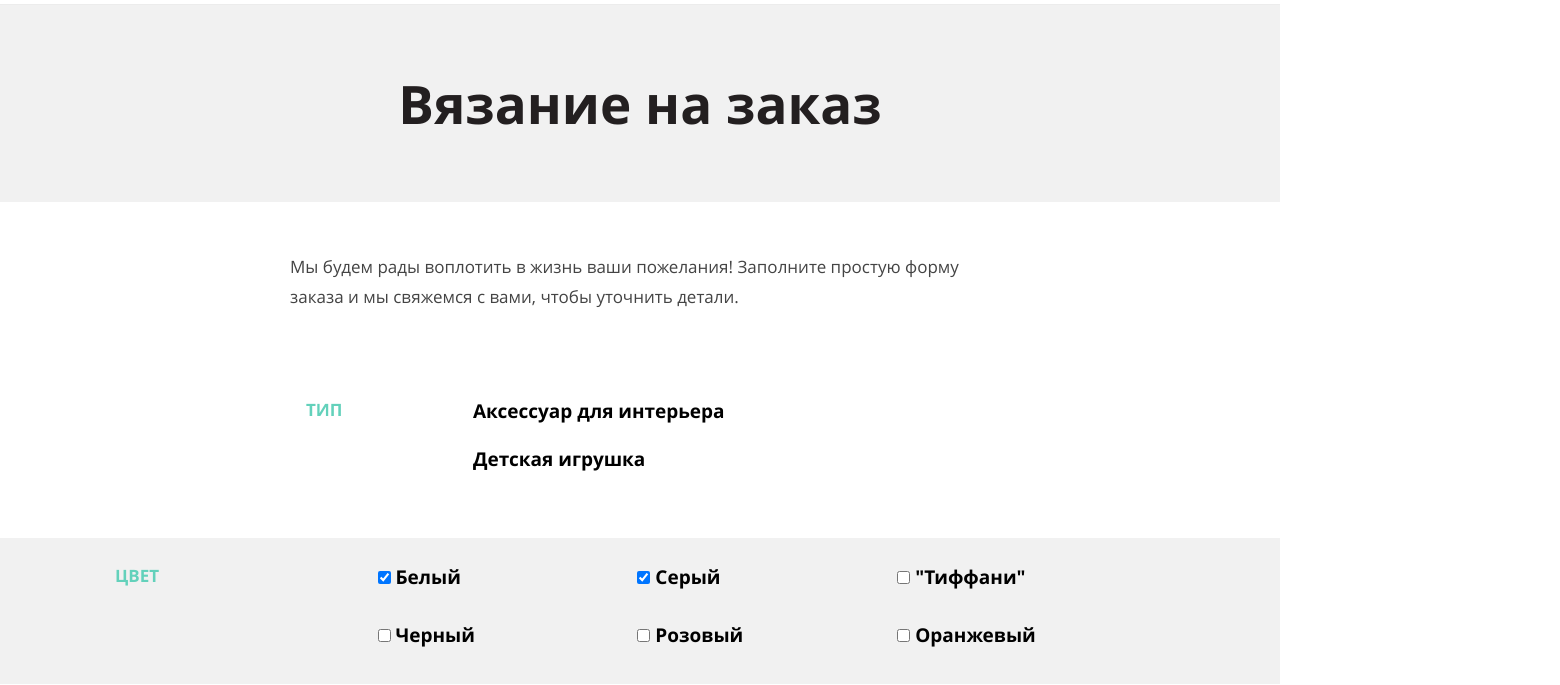
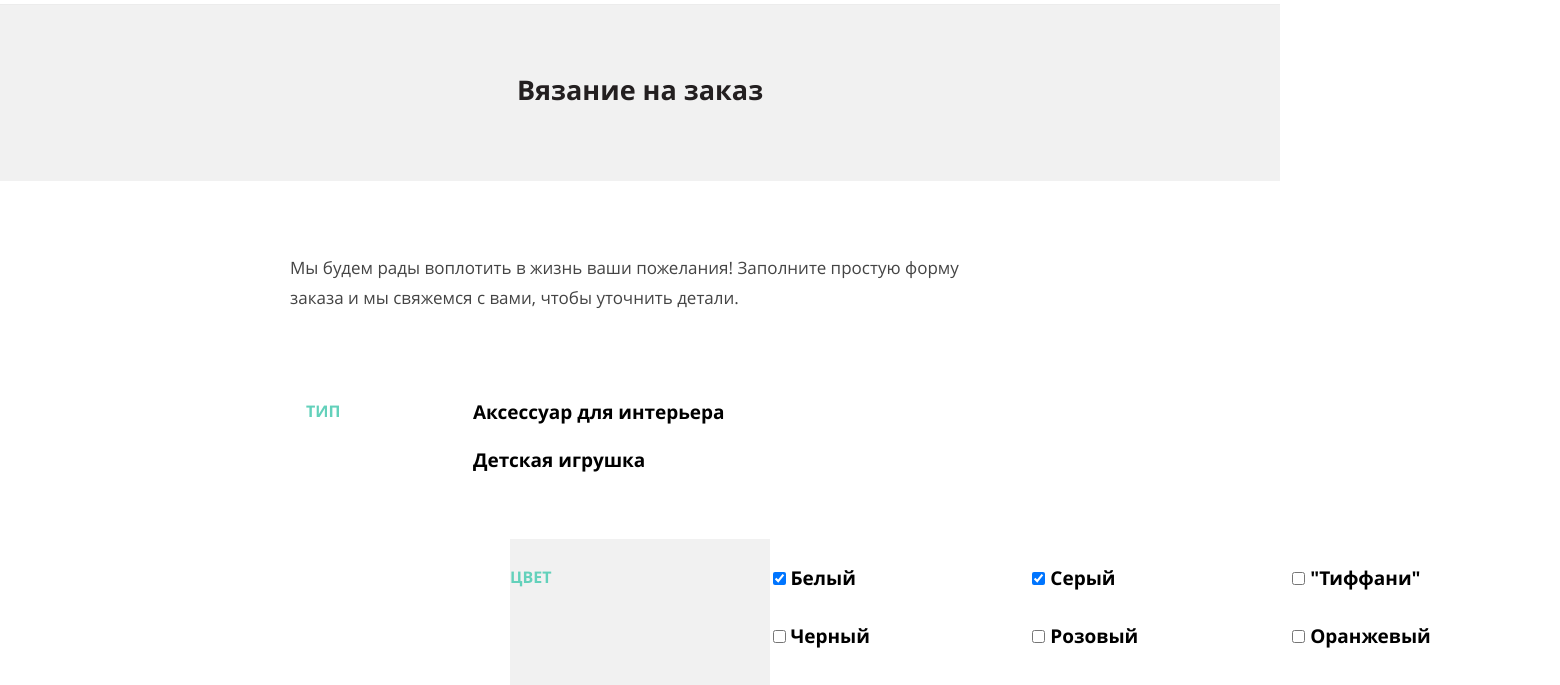
Before and after one commit to kovarnyirus/215150-mishka, a plain HTML site: page form.html in a window 1280 px wide. Shown: the part 71-756 px from the top of the page, 1560 px wide, since content can reach past the window. Drawn offline with nearby package versions, Linux system fonts and the light colour scheme; files that its build step writes are made by us from their sources.

Commit message:
form page поправки

```diff
--- a/form.html
+++ b/form.html
@@ -44,10 +44,12 @@
     </div>
   </header>
   <div class="order-form">
-    <div class="order-form__title">
-      <h1>Вязание на заказ</h1>
+    <div class="order-form-header">
+      <div class="order-form-header__title">
+        <h1>Вязание на заказ</h1>
+      </div>
     </div>
-    <form action="https://echo.htmlacademy.ru/" method="post">
+    <form  action="https://echo.htmlacademy.ru/" method="post">
       <p class="order-form__description">
         Мы будем рады воплотить в жизнь ваши пожелания! Заполните простую форму заказа и мы свяжемся с вами, чтобы уточнить детали.
       </p>
--- a/less/blocks/filter-color.less
+++ b/less/blocks/filter-color.less
@@ -1,3 +1,7 @@
+.filter-color{
+  width: 260px;
+  margin: 0 auto;
+}
 .filter-color__title {
   color: @mint-color;
 }
--- a/less/blocks/filter-type.less
+++ b/less/blocks/filter-type.less
@@ -1,11 +1,15 @@
-.filter-type__header {
-  padding: 25px 0;
-  position: relative;
-  text-transform: uppercase;
-}
-.filter-type__title{
-  color: @mint-color;
+.filter-type{
+  width: 260px;
+  margin: 0 auto;
 
+  &__header {
+    padding: 25px 0;
+    position: relative;
+    text-transform: uppercase;
+  }
+  &__title{
+    color: @mint-color;
+  }
 }
 .filter-type__title::after {
   .green-line();
--- a/less/blocks/order-form.less
+++ b/less/blocks/order-form.less
@@ -1,15 +1,17 @@
-.order-form {
-  .container();
-  width: 260px;
-  padding: 0 30px;
-  font-size: 17px;
-  line-height: 18px;
+.order-form-header{
+  background-color: @bg-footer;
+  margin-bottom: 22px;
+  &__title{
+    text-align: center;
+    padding: 70px 0 76px 0;
+  }
 }
 
 .order-form__description {
+  width: 260px;
+  margin: 0 auto;
   font-size: 13px;
   line-height: 24px;
-  margin: 0;
 }
 .button-order-form {
   .btn();
--- a/less/blocks/user-info.less
+++ b/less/blocks/user-info.less
@@ -1,3 +1,7 @@
+.user-info{
+  width: 260px;
+  margin: 0 auto;
+}
 .user-info__header {
   padding: 25px 0;
   position: relative;
```
Also changed, not shown: catalog.html (+2 -2 lines).
